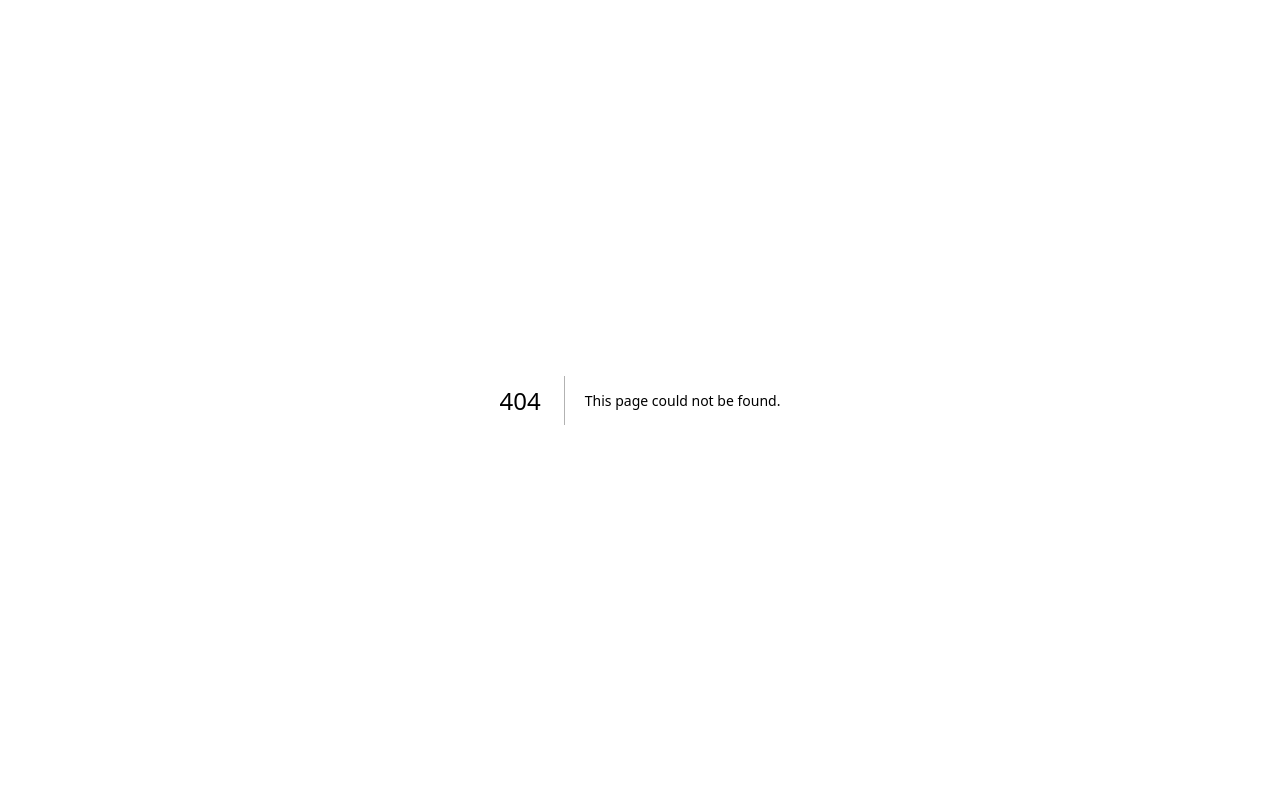
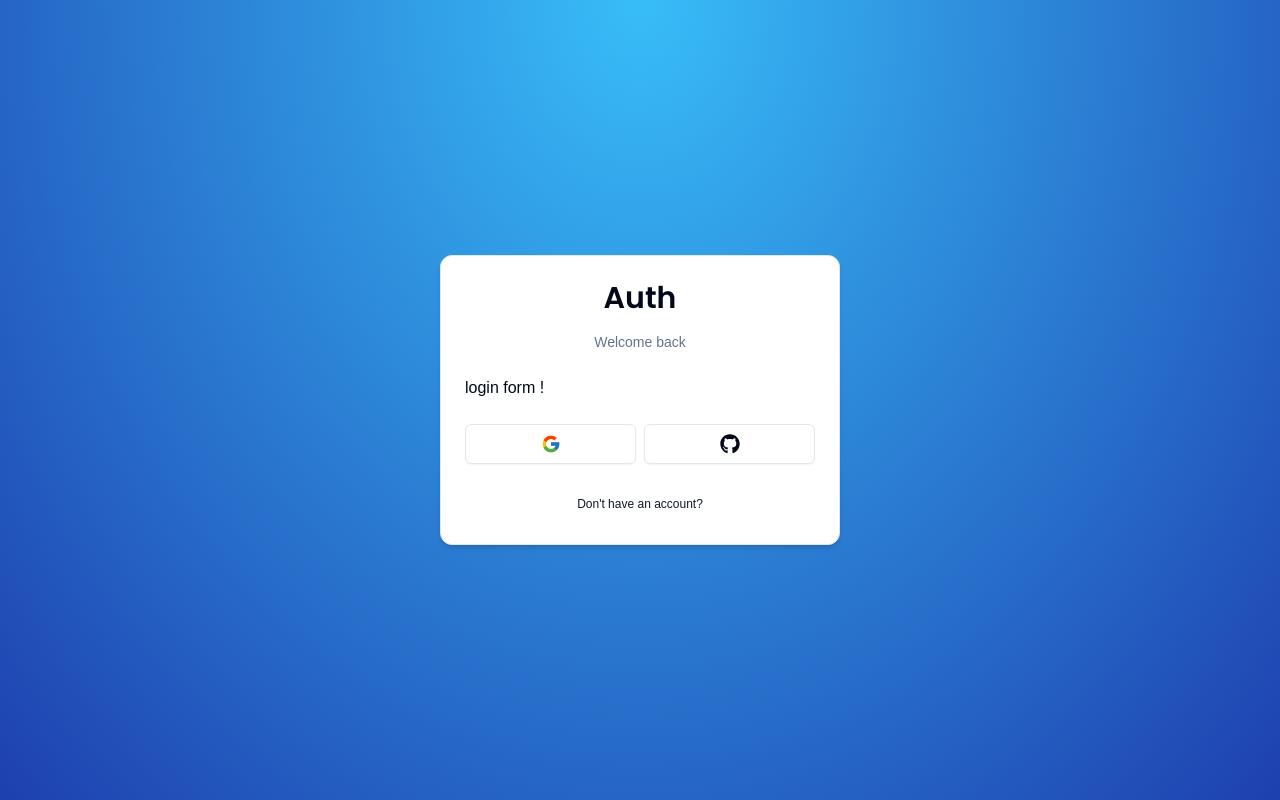
Before and after one commit to SutPi0154/next-auth, a Next.js app: page /auth/login in a window 1280 px wide. Before the commit this address had no page. Built offline with nearby package versions, Linux system fonts and the light colour scheme.

Commit message:
card-wrapper

```diff
--- /dev/null
+++ b/app/auth/layout.tsx
@@ -0,0 +1,11 @@
+import React from "react";
+
+const AuthLayout = ({ children }: { children: React.ReactNode }) => {
+  return (
+    <div className=" bg-[radial-gradient(ellipse_at_top,var(--tw-gradient-stops))] from-sky-400 to-blue-800 h-full flex items-center  justify-center">
+      {children}
+    </div>
+  );
+};
+
+export default AuthLayout;
--- /dev/null
+++ b/app/auth/login/page.tsx
@@ -0,0 +1,7 @@
+import { LoginForm } from "../../../components/auth/login-form";
+
+const LoginPage = () => {
+  return <LoginForm />;
+};
+
+export default LoginPage;
--- a/app/page.tsx
+++ b/app/page.tsx
@@ -9,12 +9,17 @@
 });
 export default function Home() {
   return (
-    <main className=" flex flex-col h-full justify-center items-center bg-[radial-gradient(ellipse_at_top,var(--tw-gradient-stops))] from-sky-100 to-blue-800">
-      <div className="space-y-6 ">
-        <h1 className=" text-6xl font-semibold text-white drop-shadow-md">
+    <main className=" flex flex-col h-full justify-center items-center bg-[radial-gradient(ellipse_at_top,var(--tw-gradient-stops))] from-sky-400 to-blue-800">
+      <div className="space-y-6 flex flex-col text-center">
+        <h1
+          className={cn(
+            " text-6xl m-0 font-semibold text-white drop-shadow-md",
+            font.className
+          )}
+        >
           Auth
         </h1>
-        <p className={cn(" text-white text-lg", font.className)}>
+        <p className={cn(" text-white text-lg mt-0 mb-3", font.className)}>
           A simple authentication service{" "}
         </p>
         <LoginButton>
--- /dev/null
+++ b/components/auth/Social.tsx
@@ -0,0 +1,28 @@
+import { FaGithub } from "react-icons/fa";
+import { FcGoogle } from "react-icons/fc";
+import { Button } from "../ui/button";
+
+const Social = () => {
+  return (
+    <div className=" flex items-center w-full gap-x-2">
+      <Button
+        size={"lg"}
+        className="w-full"
+        variant={"outline"}
+        onClick={() => {}}
+      >
+        <FcGoogle className="h-5 w-5" />
+      </Button>
+      <Button
+        size={"lg"}
+        className="w-full"
+        variant={"outline"}
+        onClick={() => {}}
+      >
+        <FaGithub className="h-5 w-5" />
+      </Button>
+    </div>
+  );
+};
+
+export default Social;
--- /dev/null
+++ b/components/auth/back-button.tsx
@@ -0,0 +1,21 @@
+"use client";
+
+import Link from "next/link";
+import { Button } from "../ui/button";
+
+interface BackButtonProps {
+  href: string;
+  label: string;
+}
+export const BackButton = ({ href, label }: BackButtonProps) => {
+  return (
+    <Button
+      variant={"link"}
+      className=" font-normal w-full"
+      size={"sm"}
+      asChild
+    >
+      <Link href={href}>{label}</Link>
+    </Button>
+  );
+};
--- /dev/null
+++ b/components/auth/card-wrapper.tsx
@@ -0,0 +1,38 @@
+"use client";
+
+import { Card, CardContent, CardFooter, CardHeader } from "../ui/card";
+import { BackButton } from "./back-button";
+import Header from "./header";
+import Social from "./Social";
+
+interface CardWrapperProps {
+  children: React.ReactNode;
+  headerLabel: string;
+  backButtonLabel: string;
+  backButtonHref: string;
+  showSocial?: boolean;
+}
+export const CardWrapper = ({
+  children,
+  headerLabel,
+  backButtonLabel,
+  backButtonHref,
+  showSocial,
+}: CardWrapperProps) => {
+  return (
+    <Card className=" w-[400px] shadow-md">
+      <CardHeader>
+        <Header label={headerLabel} />
+      </CardHeader>
+      <CardContent>{children} </CardContent>
+      {showSocial && (
+        <CardFooter>
+          <Social />
+        </CardFooter>
+      )}
+      <CardFooter>
+        <BackButton label={backButtonLabel} href={backButtonHref} />
+      </CardFooter>
+    </Card>
+  );
+};
--- /dev/null
+++ b/components/auth/header.tsx
@@ -0,0 +1,17 @@
+import { cn } from "@/lib/utils";
+import { Poppins } from "next/font/google";
+const font = Poppins({ subsets: ["latin"], weight: ["600"] });
+
+interface HeaderProps {
+  label: string;
+}
+const Header = ({ label }: HeaderProps) => {
+  return (
+    <div className=" w-full flex flex-col gap-y-4 items-center justify-center">
+      <h1 className={cn("text-3xl font-semibold", font.className)}>Auth</h1>
+      <p className=" text-muted-foreground text-sm">{label}</p>
+    </div>
+  );
+};
+
+export default Header;
--- /dev/null
+++ b/components/auth/login-form.tsx
@@ -0,0 +1,14 @@
+import { CardWrapper } from "./card-wrapper";
+
+export const LoginForm = () => {
+  return (
+    <CardWrapper
+      headerLabel="Welcome back"
+      backButtonLabel="Don't have an account?"
+      backButtonHref="/auth/register"
+      showSocial
+    >
+      login form !
+    </CardWrapper>
+  );
+};
--- /dev/null
+++ b/components/ui/card.tsx
@@ -0,0 +1,76 @@
+import * as React from "react"
+
+import { cn } from "@/lib/utils"
+
+const Card = React.forwardRef<
+  HTMLDivElement,
+  React.HTMLAttributes<HTMLDivElement>
+>(({ className, ...props }, ref) => (
+  <div
+    ref={ref}
+    className={cn(
+      "rounded-xl border bg-card text-card-foreground shadow",
+      className
+    )}
+    {...props}
+  />
+))
+Card.displayName = "Card"
+
+const CardHeader = React.forwardRef<
+  HTMLDivElement,
+  React.HTMLAttributes<HTMLDivElement>
+>(({ className, ...props }, ref) => (
+  <div
+    ref={ref}
+    className={cn("flex flex-col space-y-1.5 p-6", className)}
+    {...props}
+  />
+))
+CardHeader.displayName = "CardHeader"
+
+const CardTitle = React.forwardRef<
+  HTMLParagraphElement,
+  React.HTMLAttributes<HTMLHeadingElement>
+>(({ className, ...props }, ref) => (
+  <h3
+    ref={ref}
+    className={cn("font-semibold leading-none tracking-tight", className)}
+    {...props}
+  />
+))
+CardTitle.displayName = "CardTitle"
+
+const CardDescription = React.forwardRef<
+  HTMLParagraphElement,
+  React.HTMLAttributes<HTMLParagraphElement>
+>(({ className, ...props }, ref) => (
+  <p
+    ref={ref}
+    className={cn("text-sm text-muted-foreground", className)}
+    {...props}
+  />
+))
+CardDescription.displayName = "CardDescription"
+
+const CardContent = React.forwardRef<
+  HTMLDivElement,
+  React.HTMLAttributes<HTMLDivElement>
+>(({ className, ...props }, ref) => (
+  <div ref={ref} className={cn("p-6 pt-0", className)} {...props} />
+))
+CardContent.displayName = "CardContent"
+
+const CardFooter = React.forwardRef<
+  HTMLDivElement,
+  React.HTMLAttributes<HTMLDivElement>
+>(({ className, ...props }, ref) => (
+  <div
+    ref={ref}
+    className={cn("flex items-center p-6 pt-0", className)}
+    {...props}
+  />
+))
+CardFooter.displayName = "CardFooter"
+
+export { Card, CardHeader, CardFooter, CardTitle, CardDescription, CardContent }
--- a/package.json
+++ b/package.json
@@ -17,6 +17,7 @@
     "next": "14.2.13",
     "react": "^18",
     "react-dom": "^18",
+    "react-icons": "^5.3.0",
     "tailwind-merge": "^2.5.2",
     "tailwindcss-animate": "^1.0.7"
   },
```
Also changed, not shown: 1 other file (tests, documents, lock files or other folders).
